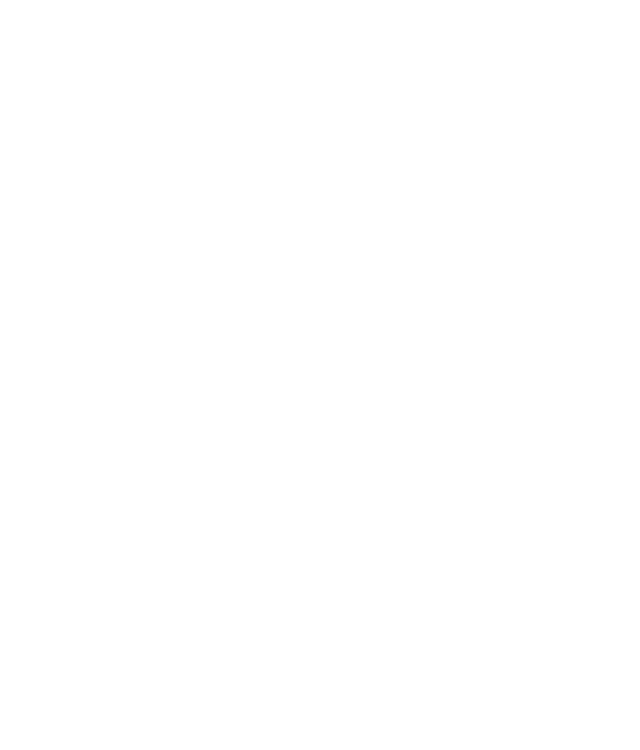
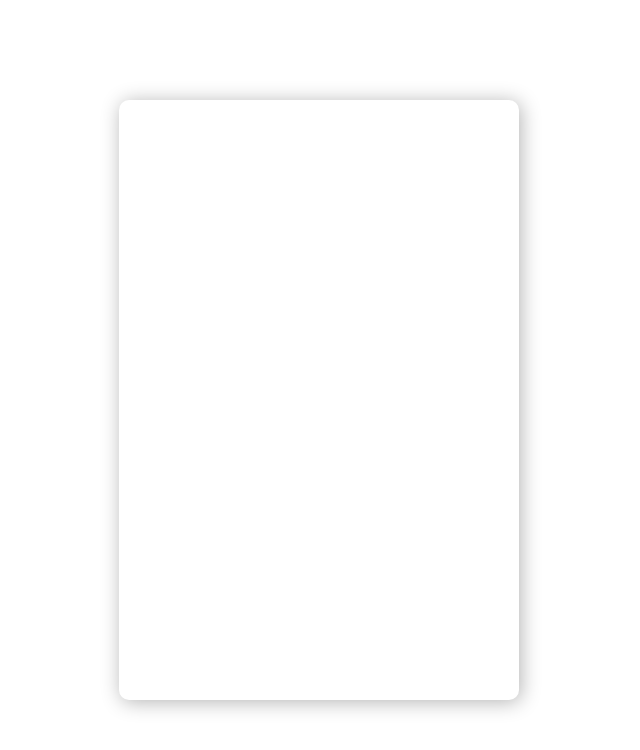
Before and after one commit to mad4thrash/js-calculator, a plain HTML site: page index.html in a window 1280 px wide. Shown: the whole page, without its empty margins (321-961 px from the left). Drawn offline with nearby package versions, Linux system fonts and the light colour scheme.

Commit message:
index and css

```diff
--- a/calc.css
+++ b/calc.css
@@ -0,0 +1,18 @@
+*,
+::after,
+::before {
+  box-sizing: border-box;
+  margin: 0;
+  padding: 0;
+}
+body{
+    display:grid;
+    place-items:center;
+    height:100svh;
+}
+#calculator{
+    width: 400px;
+    height: 600px;
+    border-radius:10px;
+    box-shadow: 2px 2px 20px hsl(0, 0%, 70%)
+}
--- a/index.html
+++ b/index.html
@@ -10,7 +10,7 @@
         <script src="https://ajax.googleapis.com/ajax/libs/jquery/3.5.1/jquery.min.js"></script>
     </head>
     <body>
-
+        <div id="calculator"></div>
         <script src="calc.js"></script>
     </body>
 </html>
```
